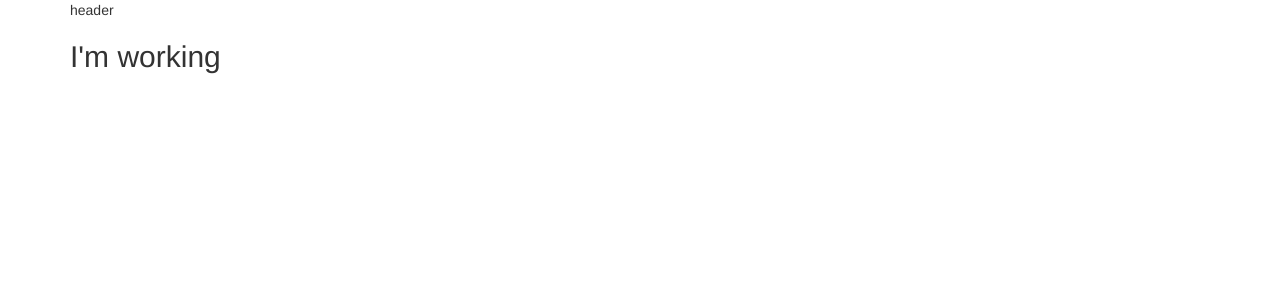
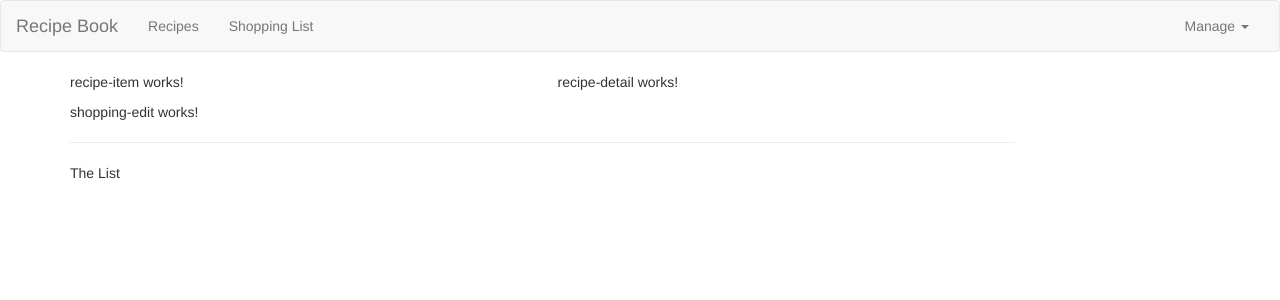
Before and after one commit to NikolayMurashkin/ng-recipes, an Angular app: page / in a window 1280 px wide. Shown: the top 300 px of the page. Built offline with nearby package versions, Linux system fonts and the light colour scheme.

Commit message:
add header

```diff
--- a/src/app/app.component.html
+++ b/src/app/app.component.html
@@ -2,7 +2,8 @@
 <div class="container">
   <div class="row">
     <div class="col-md-12">
-      <h2>I'm working</h2>
+      <app-recipes></app-recipes>
+      <app-shopping-list></app-shopping-list>
     </div>
   </div>
 </div>
--- a/src/app/header/header.component.html
+++ b/src/app/header/header.component.html
@@ -1 +1,29 @@
-<div class="container">header</div>
+<nav class="navbar navbar-default">
+  <div class="container-fluid">
+    <div class="navbar-header">
+      <a href="#" class="navbar-brand">Recipe Book</a>
+    </div>
+
+    <div class="collapse navbar-collapse">
+      <ul class="nav navbar-nav">
+        <li>
+          <a href="#">Recipes</a>
+        </li>
+        <li>
+          <a href="#">Shopping List</a>
+        </li>
+      </ul>
+      <ul class="nav navbar-nav navbar-right">
+        <li class="dropdown">
+          <a href="#" class="dropdown-toggle" role="button"
+            >Manage <span class="caret"></span
+          ></a>
+          <ul class="dropdown-menu">
+            <li><a href="#">Save Data</a></li>
+            <li><a href="#">Fetching Data</a></li>
+          </ul>
+        </li>
+      </ul>
+    </div>
+  </div>
+</nav>
--- a/src/app/recipes/recipe-list/recipe-list.component.html
+++ b/src/app/recipes/recipe-list/recipe-list.component.html
@@ -1 +1 @@
-<p>recipe-list works!</p>
+<app-recipe-item></app-recipe-item>
--- a/src/app/recipes/recipes.component.html
+++ b/src/app/recipes/recipes.component.html
@@ -1 +1,8 @@
-<p>recipes works!</p>
+<div class="row">
+  <div class="col-md-5">
+    <app-recipe-list></app-recipe-list>
+  </div>
+  <div class="col-md-7">
+    <app-recipe-detail></app-recipe-detail>
+  </div>
+</div>
--- a/src/app/shopping-list/shopping-list.component.html
+++ b/src/app/shopping-list/shopping-list.component.html
@@ -1 +1,7 @@
-<p>shopping-list works!</p>
+<div class="row">
+  <div class="col-xs-10">
+    <app-shopping-edit></app-shopping-edit>
+    <hr />
+    <p>The List</p>
+  </div>
+</div>
```
